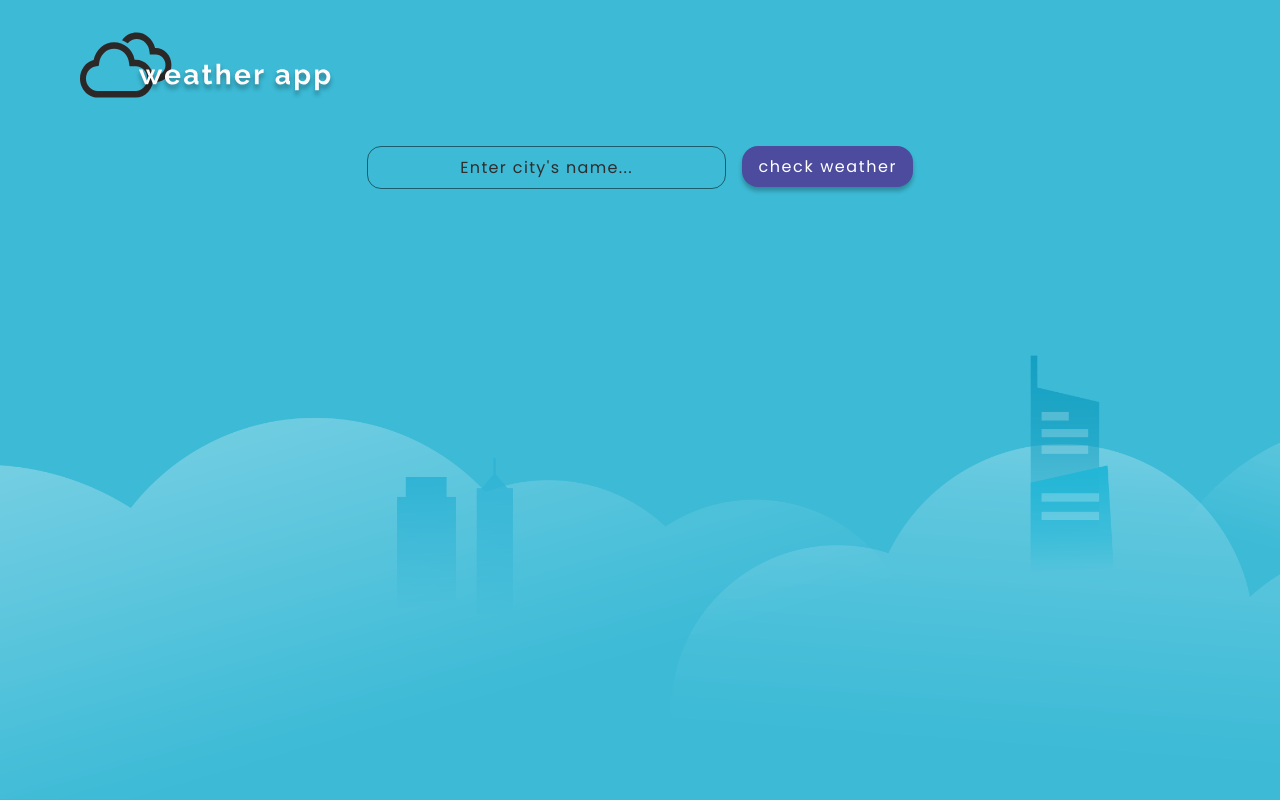
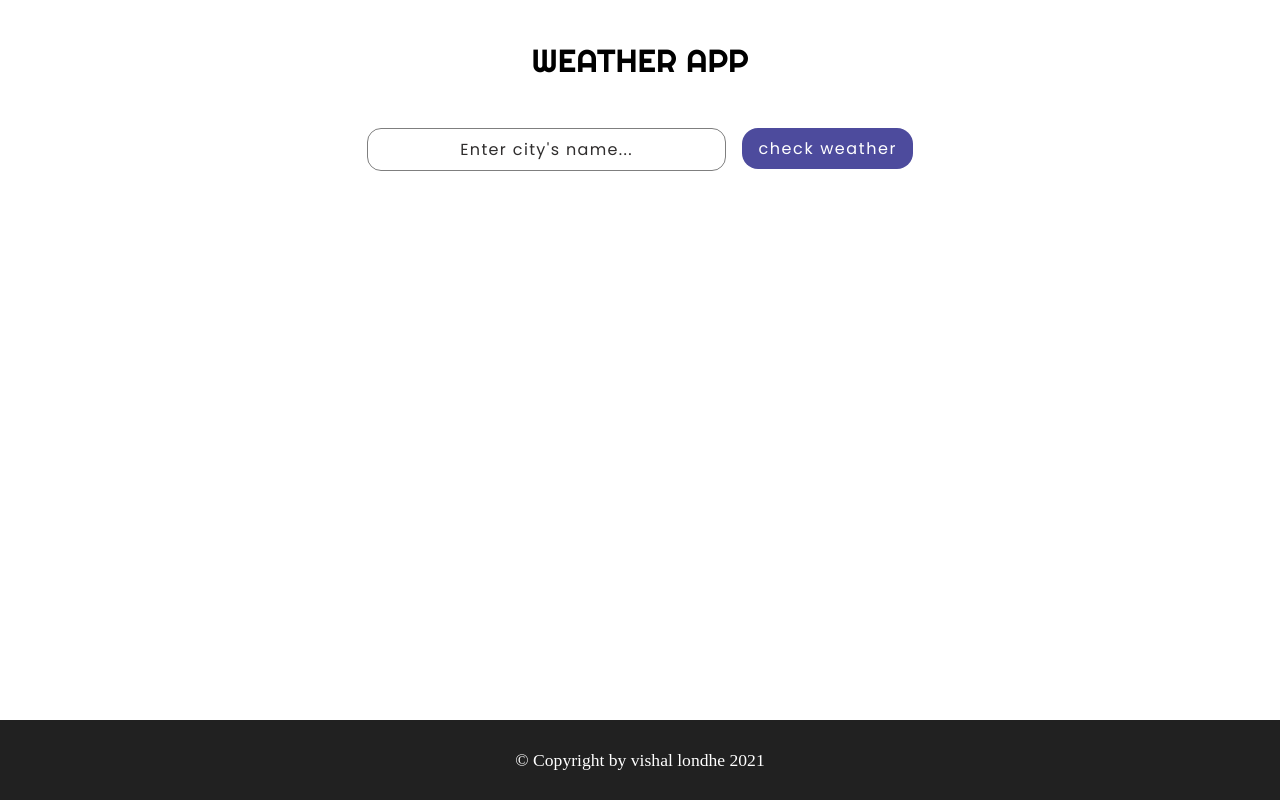
Before and after one commit to vishallondhe48/Weather_app, a plain HTML site: page index.html in a window 1280 px wide. Drawn offline with Linux system fonts and the light colour scheme.

Commit message:
made minor visual changes

```diff
--- a/index.html
+++ b/index.html
@@ -10,7 +10,8 @@
 </head>
 
 <body>
-    <img src="./images/logo.svg" class="logo" alt="">
+    <!-- <img src="./images/logo.svg" alt=""> -->
+    <a href="#" class="logo">weather app</a>
     <main>
         <div class="container">
             <div>
@@ -33,6 +34,9 @@
 
     </main>
 
+    <footer>
+        &copy; Copyright by vishal londhe 2021
+    </footer>
 
 
 
--- a/style.css
+++ b/style.css
@@ -1,20 +1,26 @@
-@import url('https://fonts.googleapis.com/css2?family=Poppins:wght@400;700&display=swap');
+@import url("https://fonts.googleapis.com/css2?family=Poppins:wght@400;700&display=swap");
+@import url("https://fonts.googleapis.com/css2?family=Righteous&display=swap");
 * {
 	margin: 0;
 	padding: 0;
 	box-sizing: border-box;
 }
-body {
-	background-image: url('./images/miui-8-2560x1440-weather-background-minimal-hd-10470.png');
-	background-size: cover;
-	background-attachment: fixed;
-}
+
 .logo {
-	position: relative;
-	margin-left: 5vw;
+	display: flex;
+	height: 15vh;
+	width: 100%;
+	justify-content: center;
+	text-transform: uppercase;
+	align-items: center;
+	text-decoration: none;
+	color: #000;
+	font-size: 2rem;
+	font-family: "Righteous", cursive;
 }
 
 main {
+	height: 75vh;
 	display: flex;
 	flex-direction: column;
 	align-items: center;
@@ -33,14 +39,14 @@ main {
 	outline: none;
 	text-align: center;
 
-	font-family: 'Poppins', sans-serif;
+	font-family: "Poppins", sans-serif;
 	font-size: 1rem;
 }
 .container .search {
-	font-family: 'Poppins', sans-serif;
+	font-family: "Poppins", sans-serif;
 	background: #4d4b9d;
 	color: #fff;
-	box-shadow: 0px 4px 4px rgba(0, 0, 0, 0.25);
+
 	border-radius: 16px;
 	border: none;
 	outline: none;
@@ -61,7 +67,6 @@ main {
 }
 
 .result {
-	color: #fff;
 	display: flex !important;
 	flex-direction: column;
 	/* justify-content: center; */
@@ -71,22 +76,32 @@ main {
 	height: 60vh;
 }
 .name {
-	font-family: 'Poppins', sans-serif;
+	font-family: "Poppins", sans-serif;
 	font-weight: bold;
 	font-size: 2rem;
-	text-shadow: 0px 4px 4px rgba(0, 0, 0, 0.25);
 }
 .desc {
-	font-family: 'Poppins', sans-serif;
+	font-family: "Poppins", sans-serif;
 	font-weight: normal;
 	font-size: 1.2rem;
 	text-shadow: 0px 4px 4px rgba(0, 0, 0, 0.25);
 }
 .temp {
-	font-family: 'Poppins', sans-serif;
+	font-family: "Poppins", sans-serif;
 	font-weight: bold;
 	font-size: 3rem;
 	text-shadow: 0px 4px 4px rgba(0, 0, 0, 0.25);
+}
+
+footer {
+	display: grid;
+	place-items: center;
+	text-align: center;
+	height: 10vh;
+	width: 100%;
+	font-size: 1.1rem;
+	background: #212121;
+	color: #fff;
 }
 
 @media screen and (max-width: 768px) {
@@ -96,10 +111,12 @@ main {
 	}
 }
 @media screen and (max-width: 470px) {
-	.container .inputValue {
+	.container .inputValue,
+	footer {
 		font-size: 0.8rem;
 	}
-	.container .search {
+	.container .search,
+	footer {
 		font-size: 0.8rem;
 	}
 }
```
